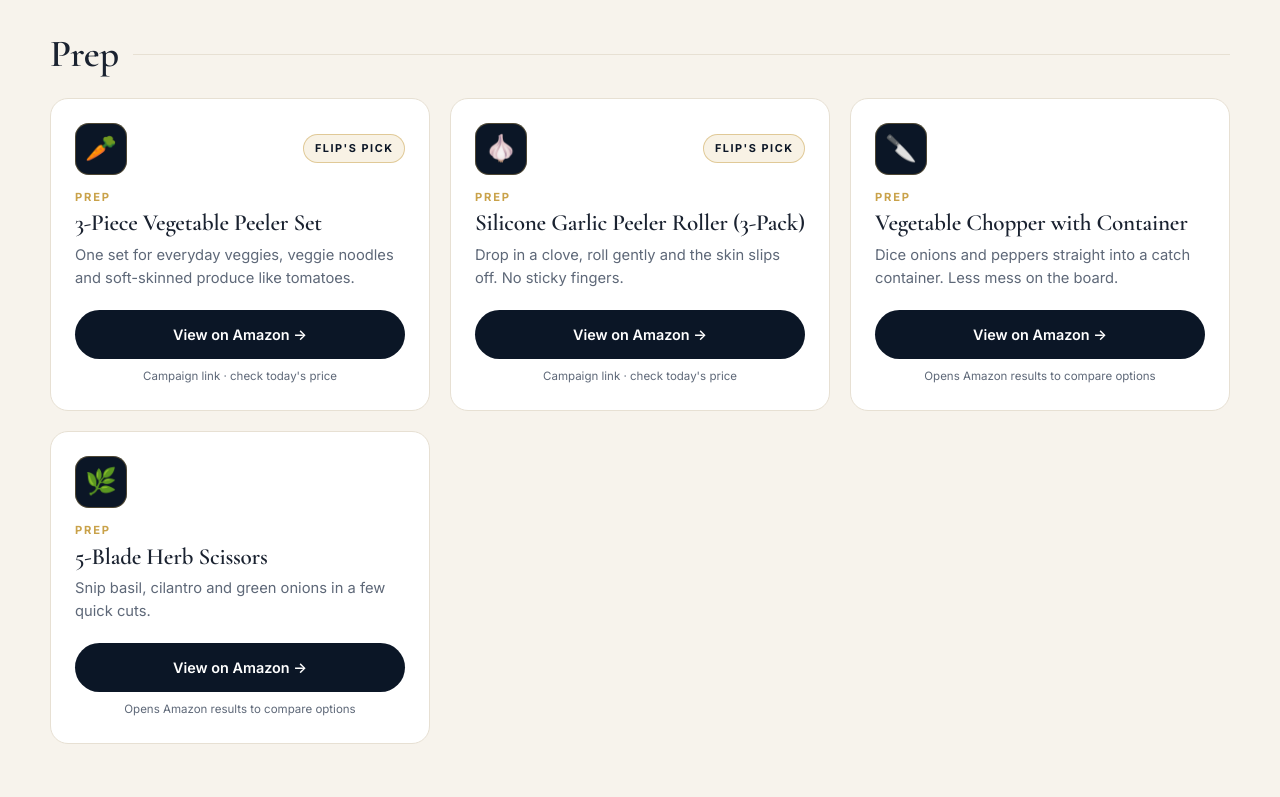
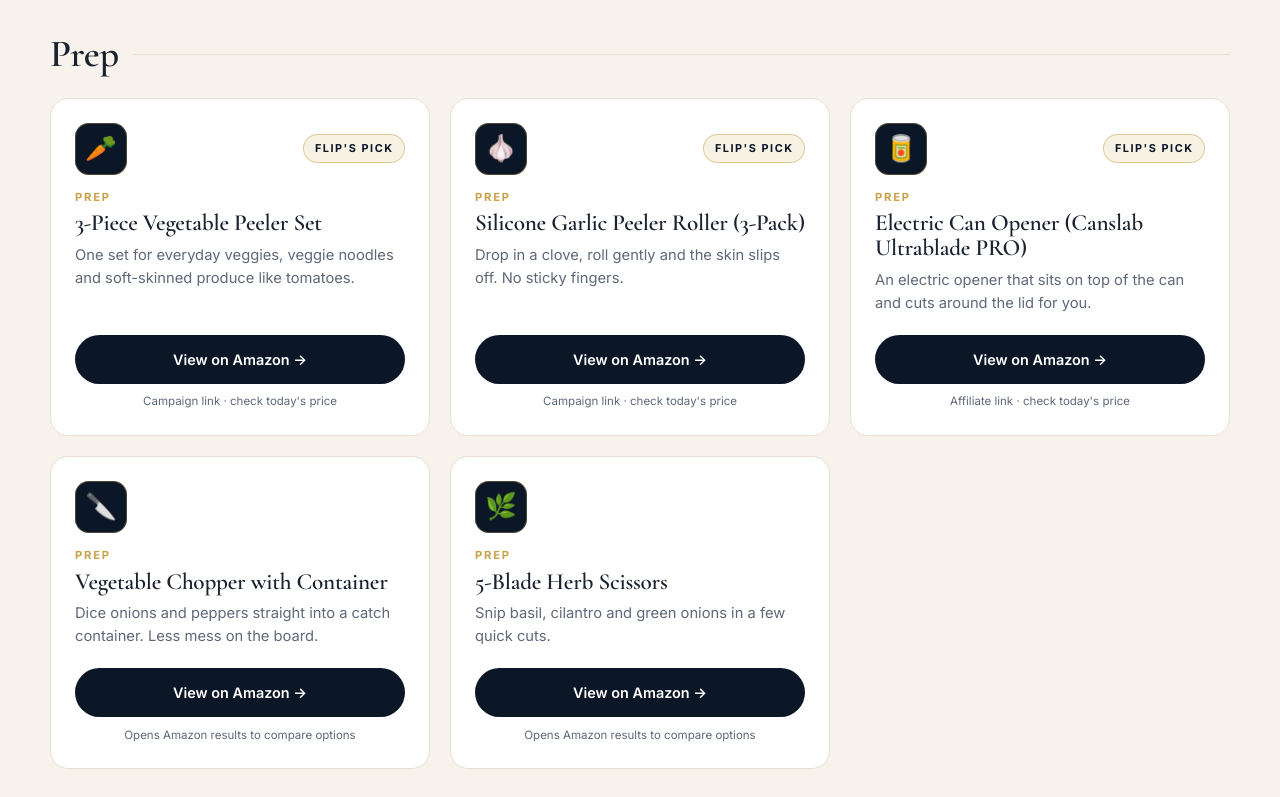
Before and after one commit to ingsanty23-hue/ofertas-black-friday, a plain HTML site: page kitchen-gadgets/index.html in a window 1280 px wide. Shown: the part 2720-3517 px from the top of the page. Drawn offline with nearby package versions, Linux system fonts and the light colour scheme.

Commit message:
Add Canslab Ultrablade PRO to kitchen gadgets

```diff
--- a/kitchen-gadgets/index.html
+++ b/kitchen-gadgets/index.html
@@ -185,6 +185,14 @@
         <div class="src">Campaign link · check today's price</div>
       </article>
       <article class="prod reveal">
+        <div class="top"><div class="ico" aria-hidden="true">🥫</div><span class="pick">Flip's pick</span></div>
+        <div class="k">Prep</div>
+        <h3>Electric Can Opener (Canslab Ultrablade PRO)</h3>
+        <p>An electric opener that sits on top of the can and cuts around the lid for you.</p>
+        <a class="btn btn-navy" href="https://www.amazon.com/dp/B0CWL1FJXK?tag=aristides20-20" target="_blank" rel="sponsored nofollow noopener">View on Amazon →</a>
+        <div class="src">Affiliate link · check today's price</div>
+      </article>
+      <article class="prod reveal">
         <div class="top"><div class="ico" aria-hidden="true">🔪</div></div>
         <div class="k">Prep</div>
         <h3>Vegetable Chopper with Container</h3>
```
